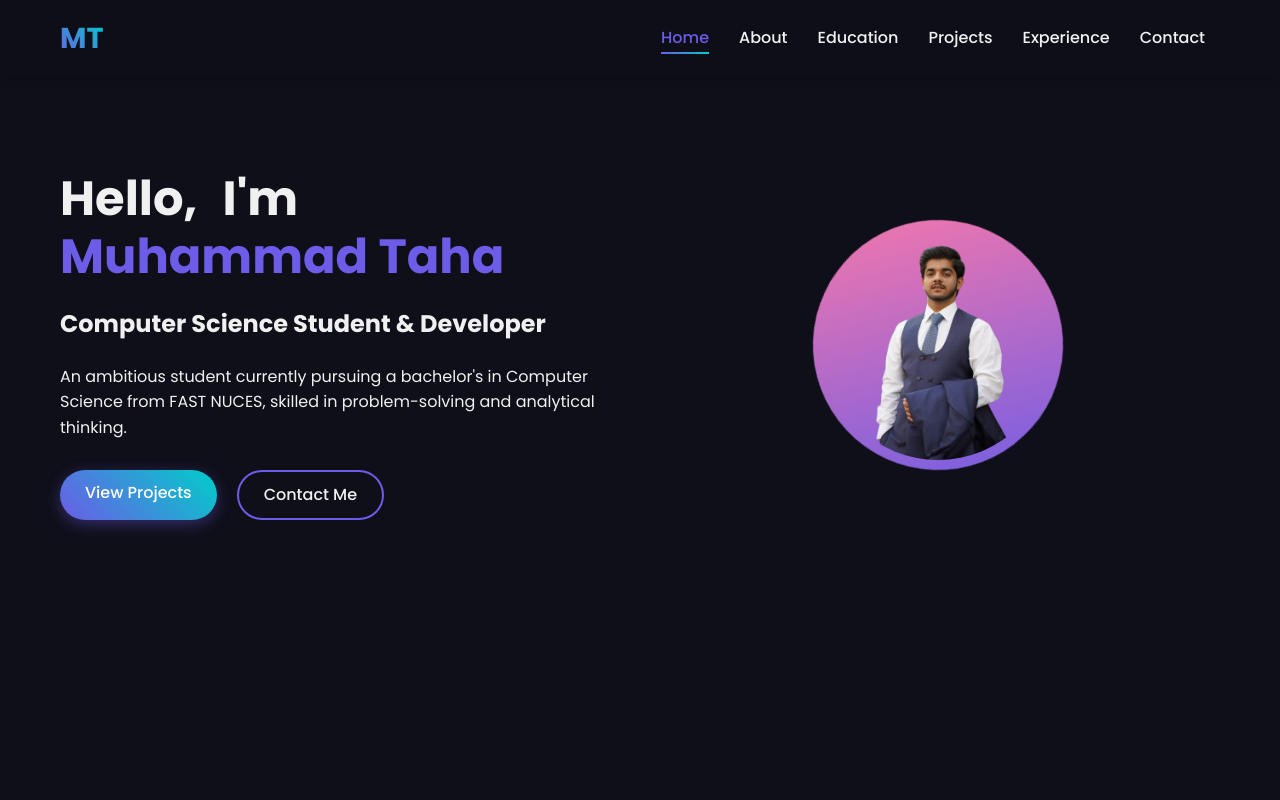
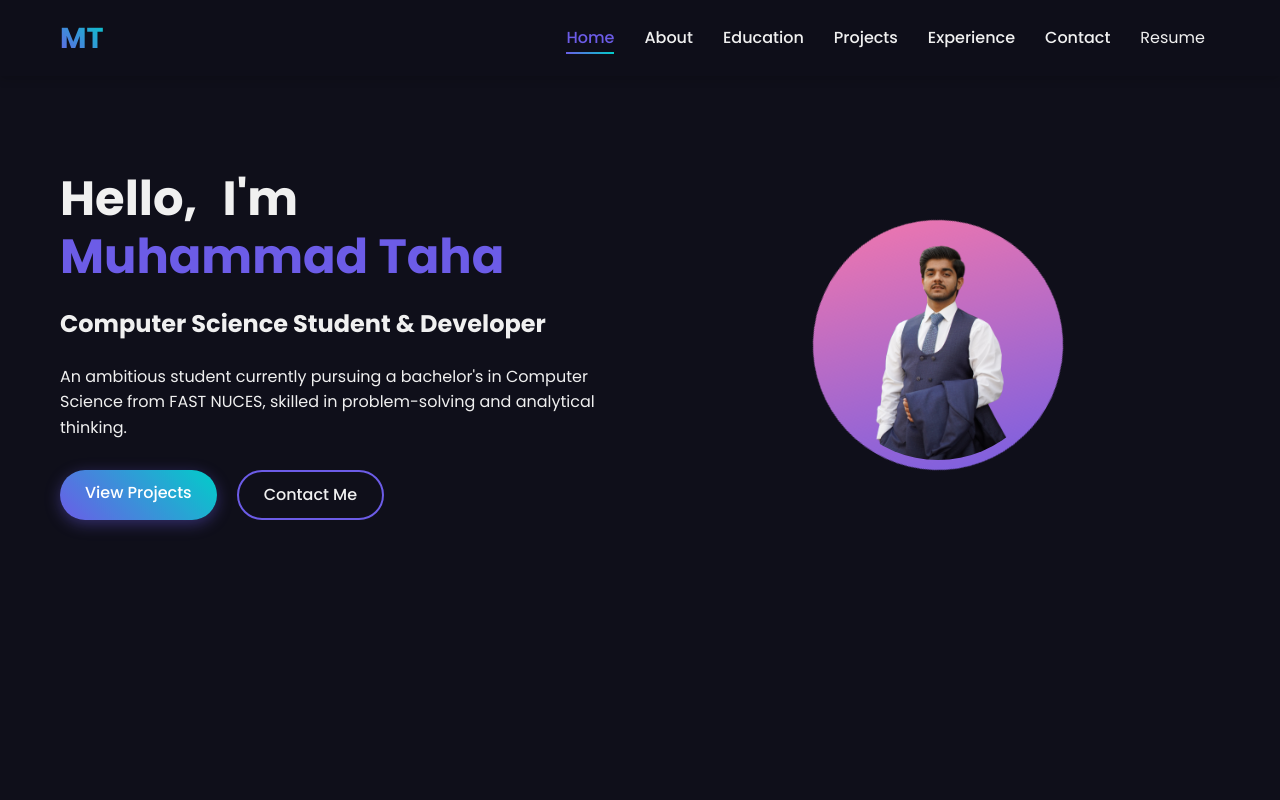
Before and after one commit to mtaha-23/Portfolio, a plain HTML site: page index.html in a window 1280 px wide. Shown: the top 800 px of the page. Drawn offline with Linux system fonts and the light colour scheme.

Commit message:
Added Resume in Nav-Bar

```diff
--- a/index.html
+++ b/index.html
@@ -23,6 +23,7 @@
                     <li><a href="#projects" class="nav-link">Projects</a></li>
                     <li><a href="#experience" class="nav-link">Experience</a></li>
                     <li><a href="#contact" class="nav-link">Contact</a></li>
+                    <li><a href="Muhammad_Taha_Resume.pdf"> Resume</a></li>
                 </ul>
             </nav>
             <div class="menu-toggle">
@@ -42,6 +43,7 @@
             <li><a href="#projects" class="nav-link">Projects</a></li>
             <li><a href="#experience" class="nav-link">Experience</a></li>
             <li><a href="#contact" class="nav-link">Contact</a></li>
+            <li><a href="Muhammad_Taha_Resume.pdf"> Resume</a></li>
         </ul>
     </div>
 
```
